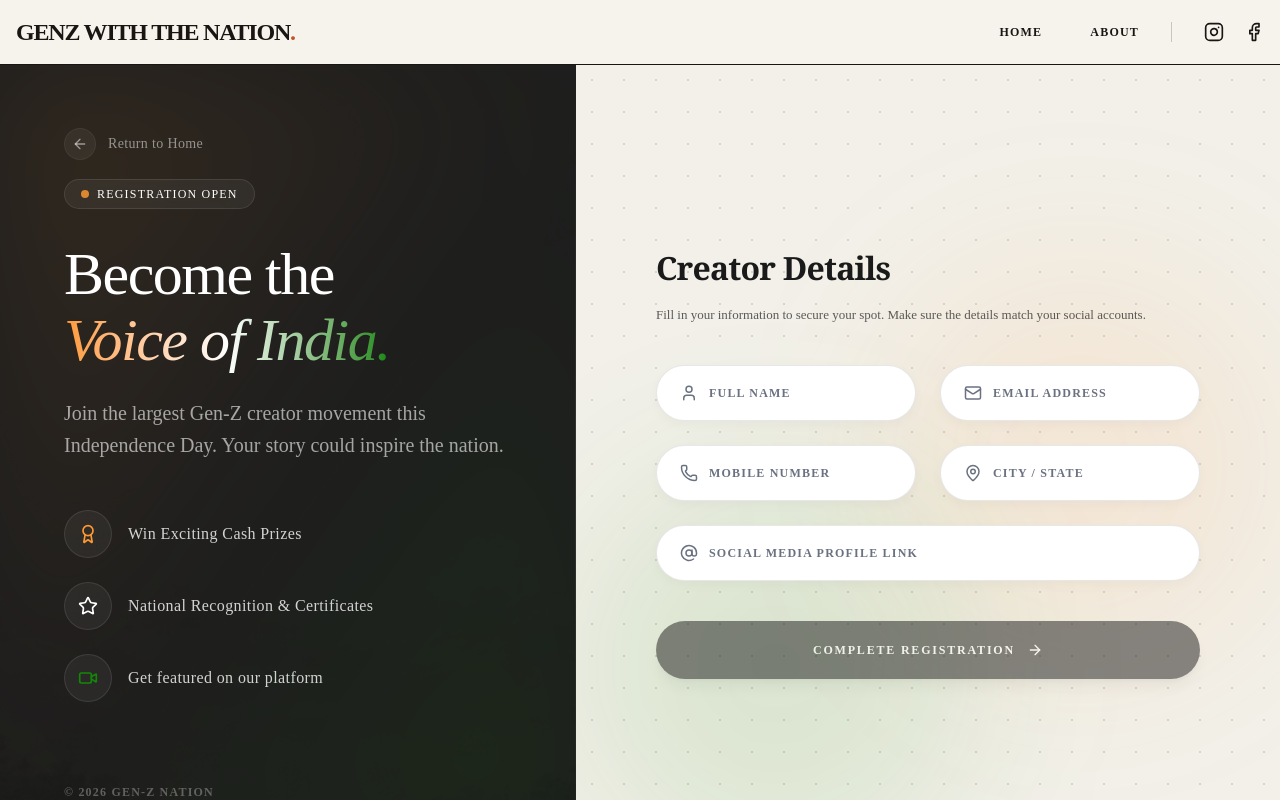
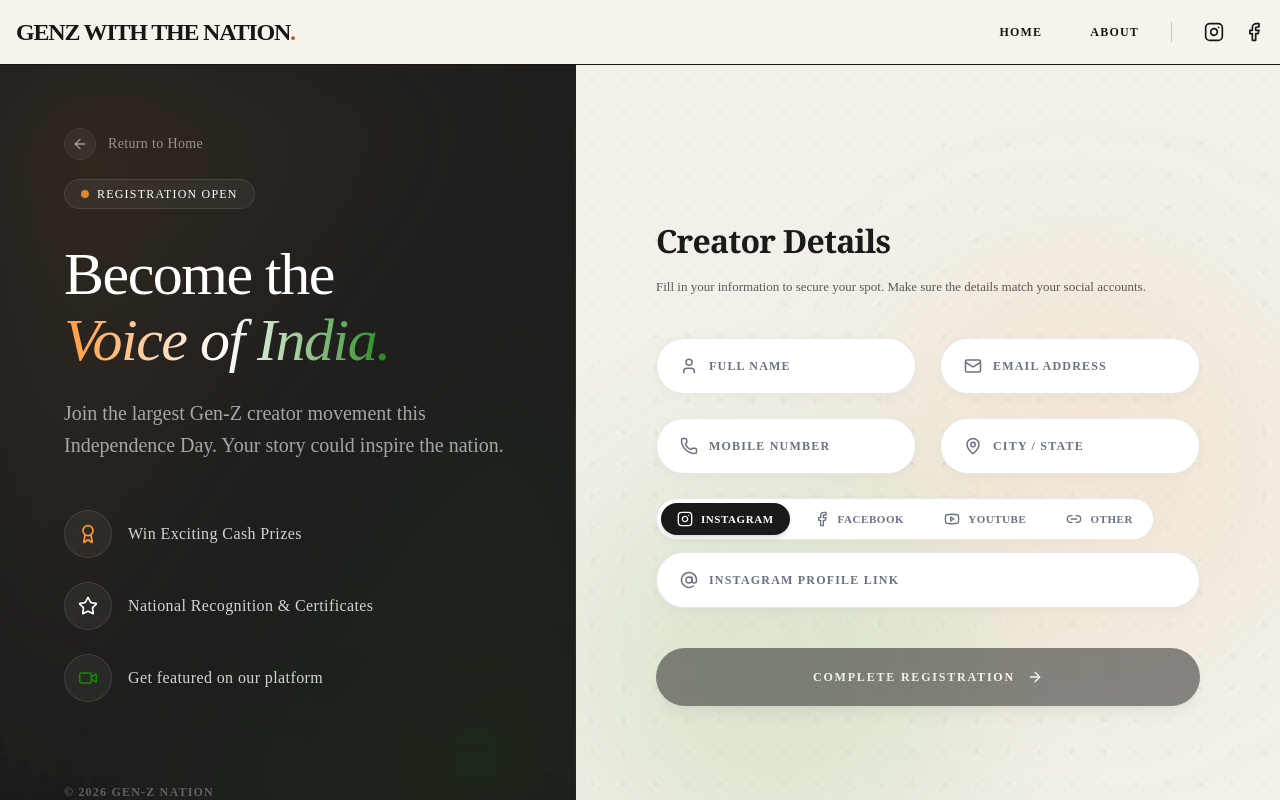
Before and after one commit to akashprocodes/GENZ-WITH-THE-NATION, a Next.js app: page /submit in a window 1280 px wide. Shown: the top 800 px of the page. Built offline with nearby package versions, Linux system fonts and the light colour scheme; no server answers.

Commit message:
feat: add social platform selector for better UX

```diff
--- a/src/app/submit/page.tsx
+++ b/src/app/submit/page.tsx
@@ -3,7 +3,7 @@
 import { useState } from 'react';
 import Link from 'next/link';
 import { motion } from 'framer-motion';
-import { ArrowLeft, CheckCircle2, Award, Star, Video, ArrowRight, User, Mail, Phone, MapPin, AtSign } from 'lucide-react';
+import { ArrowLeft, CheckCircle2, Award, Star, Video, ArrowRight, User, Mail, Phone, MapPin, AtSign, Instagram, Facebook, Youtube, Link2 } from 'lucide-react';
 
 export default function SubmitPage() {
   const [name, setName] = useState('');
@@ -11,6 +11,7 @@ export default function SubmitPage() {
   const [mobile, setMobile] = useState('');
   const [cityState, setCityState] = useState('');
   const [socialHandle, setSocialHandle] = useState('');
+  const [socialPlatform, setSocialPlatform] = useState('Instagram');
   const [file, setFile] = useState<File | null>(null);
   const [uploadProgress, setUploadProgress] = useState(0);
 
@@ -54,7 +55,7 @@ export default function SubmitPage() {
         const completeRes = await fetch('/api/submit', {
           method: 'POST',
           headers: { 'Content-Type': 'application/json' },
-          body: JSON.stringify({ name, email, mobile, cityState, socialHandle })
+        body: JSON.stringify({ name, email, mobile, cityState, socialHandle: `${socialPlatform}: ${socialHandle}` })
         });
         const completeData = await completeRes.json();
         if (!completeRes.ok) throw new Error(completeData.message || 'Failed to complete registration');
@@ -123,7 +124,7 @@ export default function SubmitPage() {
         body: JSON.stringify({
           fileId,
           metadata: { filename: file.name, mimeType: file.type, fileSize: file.size },
-          user: { name, email, mobile, cityState, socialHandle }
+          user: { name, email, mobile, cityState, socialHandle: `${socialPlatform}: ${socialHandle}` }
         })
       });
 
@@ -284,7 +285,27 @@ export default function SubmitPage() {
                     ))}
                   </div>
 
-                  {/* Full width for Social Handle */}
+                  {/* Platform Selector & Handle */}
+                  <div className="flex flex-col gap-3">
+                    <div className="flex gap-2 p-1 bg-white border border-[#1A1A1A]/10 rounded-full w-fit shadow-[0_4px_12px_rgba(0,0,0,0.02)]">
+                      {[
+                        { id: 'Instagram', icon: <Instagram className="w-4 h-4" /> },
+                        { id: 'Facebook', icon: <Facebook className="w-4 h-4" /> },
+                        { id: 'YouTube', icon: <Youtube className="w-4 h-4" /> },
+                        { id: 'Other', icon: <Link2 className="w-4 h-4" /> }
+                      ].map(plat => (
+                        <button
+                          key={plat.id}
+                          type="button"
+                          onClick={() => setSocialPlatform(plat.id)}
+                          className={`flex items-center gap-2 px-3 sm:px-4 py-2 rounded-full text-[10px] sm:text-[11px] font-bold tracking-wider uppercase transition-all ${socialPlatform === plat.id ? 'bg-[#1A1A1A] text-white shadow-md' : 'text-gray-500 hover:bg-[#1A1A1A]/5'}`}
+                        >
+                          {plat.icon}
+                          <span className={plat.id === 'Other' ? 'hidden sm:inline' : 'hidden md:inline'}>{plat.id}</span>
+                        </button>
+                      ))}
+                    </div>
+
                     <div className="relative group">
                       <div className="absolute left-6 top-1/2 -translate-y-1/2 text-gray-500 group-focus-within:text-[#1A1A1A] transition-colors pointer-events-none flex items-center">
                         <AtSign className="w-[18px] h-[18px]" />
@@ -295,9 +316,10 @@ export default function SubmitPage() {
                         value={socialHandle}
                         onChange={e => setSocialHandle(e.target.value)}
                         disabled={status === 'SUBMITTING' || status === 'UPLOADING'}
-                      placeholder="SOCIAL MEDIA PROFILE LINK"
+                        placeholder={`${socialPlatform.toUpperCase()} PROFILE LINK`}
                         className="w-full bg-white border border-[#1A1A1A]/10 rounded-full pl-[52px] pr-6 py-[18px] text-[12px] font-bold tracking-[0.1em] text-[#1A1A1A] placeholder-gray-500 focus:bg-white focus:border-[#1A1A1A]/30 focus:ring-4 focus:ring-black/5 outline-none transition-all disabled:opacity-50 hover:border-[#1A1A1A]/20 shadow-[0_4px_12px_rgba(0,0,0,0.03)]"
                       />
+                    </div>
                   </div>
 
                   {/* File Upload Field */}
```
Lines whose indentation alone changed are shown as unchanged.
